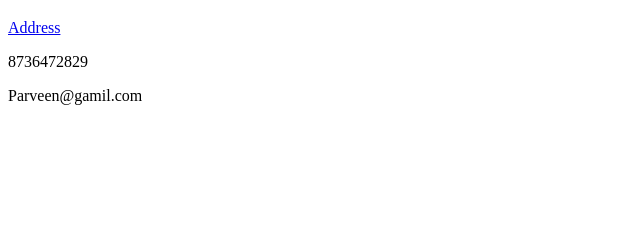
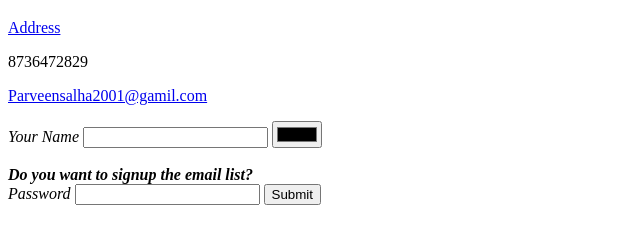
Before and after one commit to Parveensalha/Parvee, a plain HTML site: page Contact Me.html in a window 1280 px wide. Shown: the part 61-304 px from the top of the page, without its empty margins (0-640 px from the left). Drawn offline with Linux system fonts and the light colour scheme.

Commit message:
Update Contact Me.html

```diff
--- a/Contact Me.html
+++ b/Contact Me.html
@@ -8,6 +8,16 @@
   <h1>Contact Me</h1>
 <p><a href="https://www.google.com/search?q=Ambattur+Red+Hills+Road%2C+Gandhi+Nagar%2C+Oragadam%2C+Chennai%2C+Tamil+Nadu&sxsrf=ALiCzsZ8SYgMJOVLIHfoaSOnwsvSCZtWYA%3A1657275821181&ei=rQXIYprcCvnw4-EP4oqLmAE&oq=gandhi+nagar+oragadam+ambattur&gs_lcp=Cgdnd3Mtd2l6EAEYATICCCYyAggmOgcIABAeELADOgYIABAeEBZKBAhBGAFKBAhGGABQhANYphRgtSFoAXAAeACAAc0CiAHkDpIBBzAuNS4zLjGYAQCgAQHIAQHAAQE&sclient=gws-wiz">Address</a></p>
 <p>8736472829</p>
-<p>Parveen@gamil.com</p>
+<p><a href="https://myaccount.google.com/?hl=en_GB&utm_source=OGB&utm_medium=act&pli=1">Parveensalha2001@gamil.com</a></p>
+<form class="" action="index.html" method="post">
+  <label><em>Your Name</label>
+  <input type="text" name="" value="">
+  <input type="color" name="" value=""> <br><br>
+  <label><strong>Do you want to signup the email list?</strong></label>
+  <br>
+  <label>Password</label>
+  <input type="text" name="" value="">
+
+  <input type="submit" name=""></em>
   </body>
 </html>
```
